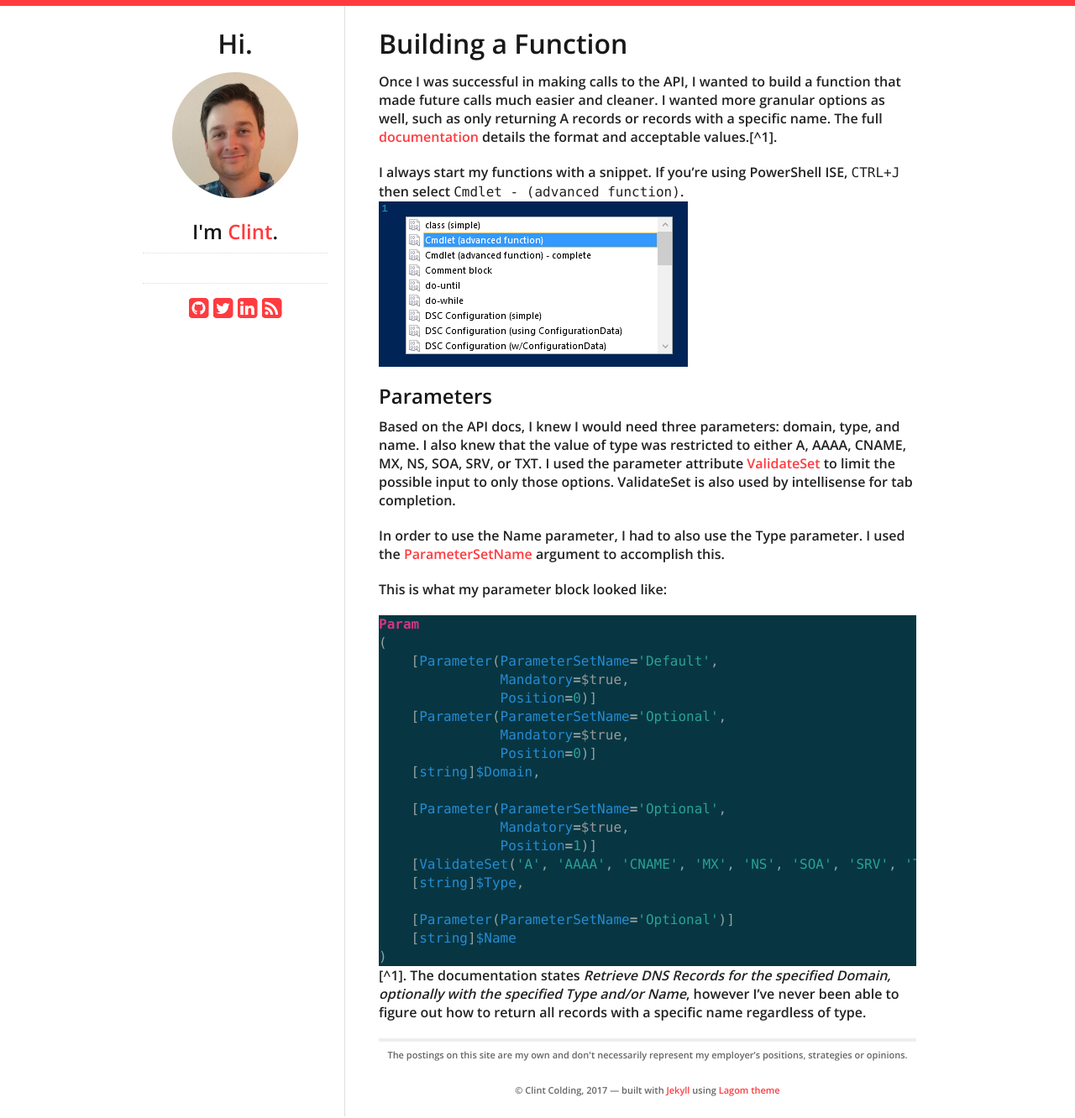
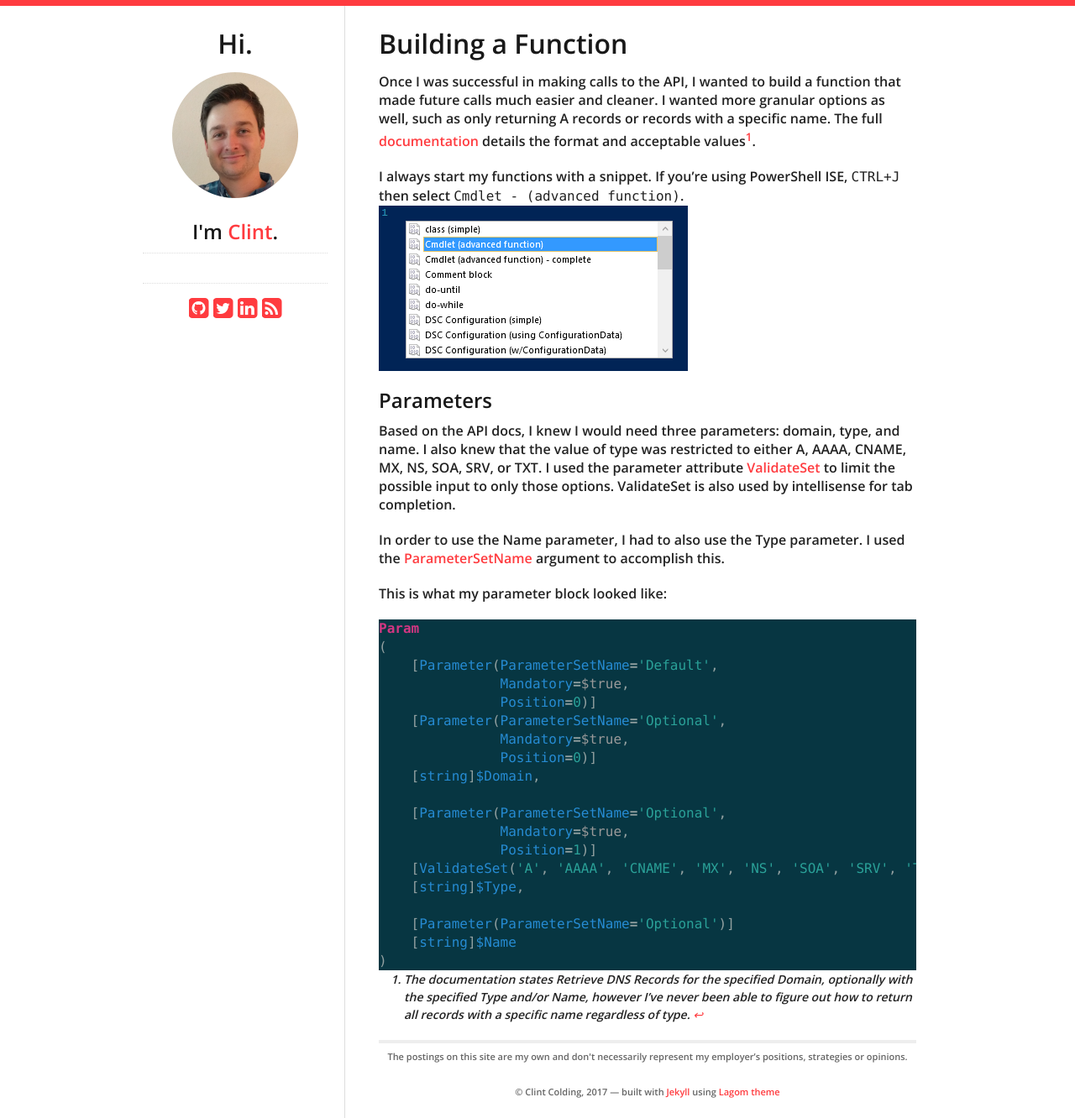
Before and after one commit to clintcolding/clintcolding.github.io, a Jekyll site: the page built from godaddy-api-and-powershell-part-2.md, in a window 1280 px wide. Shown: the whole page at 84% size. Built offline with Jekyll 4.4.1, drawn with Linux system fonts in a browser that asks for light colours; nearby versions of some CDN libraries.

Commit message:
Updated footnotes

```diff
--- a/godaddy-api-and-powershell-part-2.md
+++ b/godaddy-api-and-powershell-part-2.md
@@ -11,7 +11,7 @@ tags:
 ---
 # Building a Function
 
-Once I was successful in making calls to the API, I wanted to build a function that made future calls much easier and cleaner. I wanted more granular options as well, such as only returning A records or records with a specific name. The full [documentation](https://developer.godaddy.com/doc#!/_v1_domains/recordGet) details the format and acceptable values.[^1].
+Once I was successful in making calls to the API, I wanted to build a function that made future calls much easier and cleaner. I wanted more granular options as well, such as only returning A records or records with a specific name. The full [documentation](https://developer.godaddy.com/doc#!/_v1_domains/recordGet) details the format and acceptable values[^1].
 
 I always start my functions with a snippet. If you're using PowerShell ISE, `CTRL+J` then select `Cmdlet - (advanced function)`. ![Cmdlet Snippet](../assets/cmdletsnippet.png)
 
@@ -49,4 +49,4 @@ Param
 
 
 
-[^1]. The documentation states *Retrieve DNS Records for the specified Domain, optionally with the specified Type and/or Name*, however I've never been able to figure out how to return all records with a specific name regardless of type.
+[^1]: The documentation states *Retrieve DNS Records for the specified Domain, optionally with the specified Type and/or Name*, however I've never been able to figure out how to return all records with a specific name regardless of type.
```
